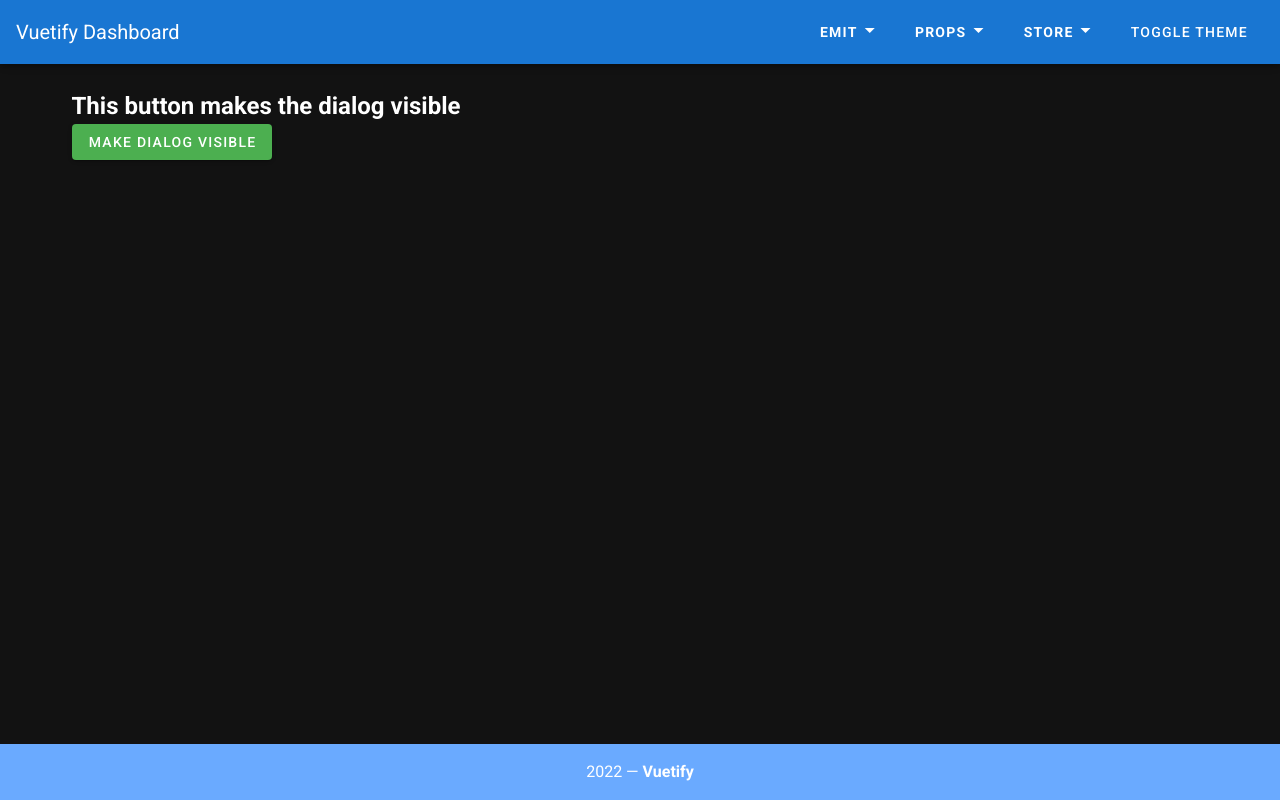
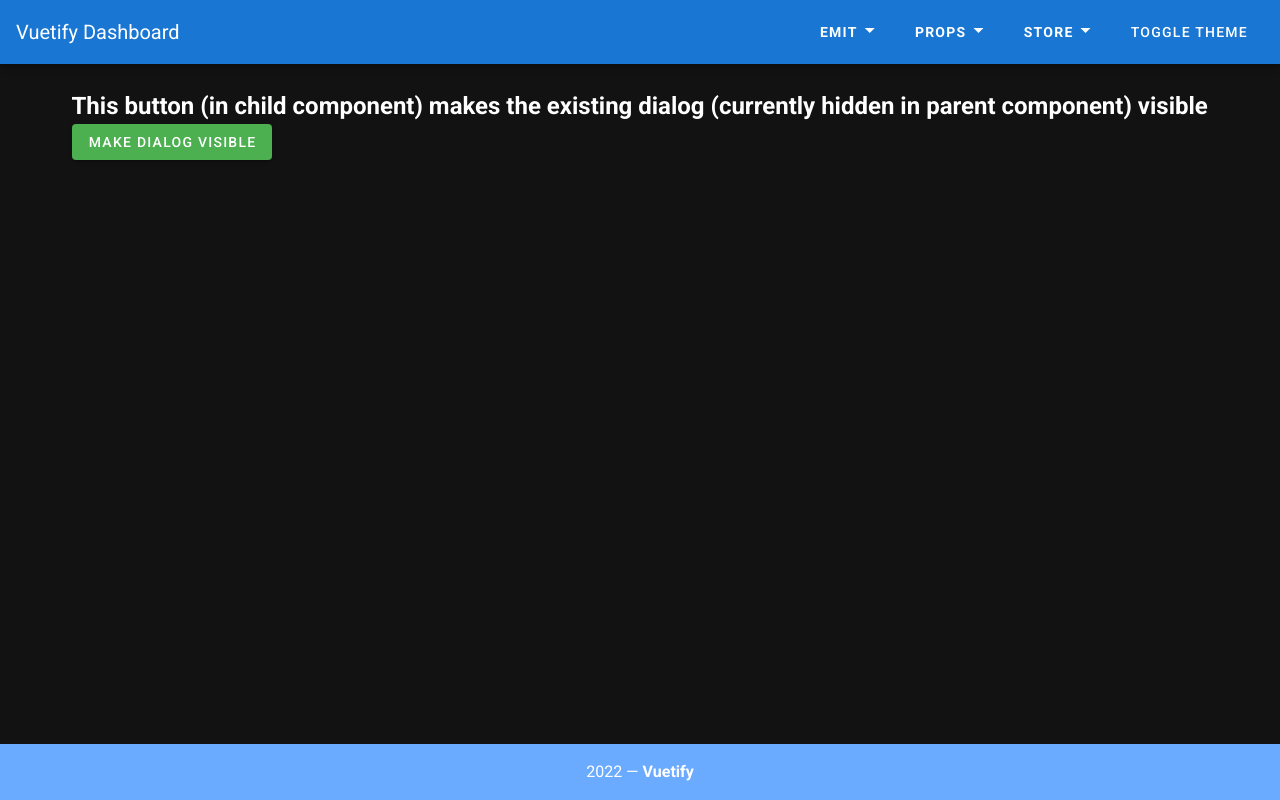
Before and after one commit to Kenan-Kadic/nuxt-learning, a Nuxt app: page /emit in a window 1280 px wide. Built offline with nearby package versions, Linux system fonts and the light colour scheme.

Commit message:
dialog visible

```diff
--- a/components/emit/AccountInfo.vue
+++ b/components/emit/AccountInfo.vue
@@ -1,6 +1,6 @@
 <template>
   <v-container>
-    <h2>This button makes the dialog visible</h2>
+    <h2>This button (in child component) makes the existing dialog (currently hidden in parent component) visible</h2>
     <v-btn color="green" @click='revealDialog'>Make Dialog visible</v-btn>
   </v-container>
 </template>
```
